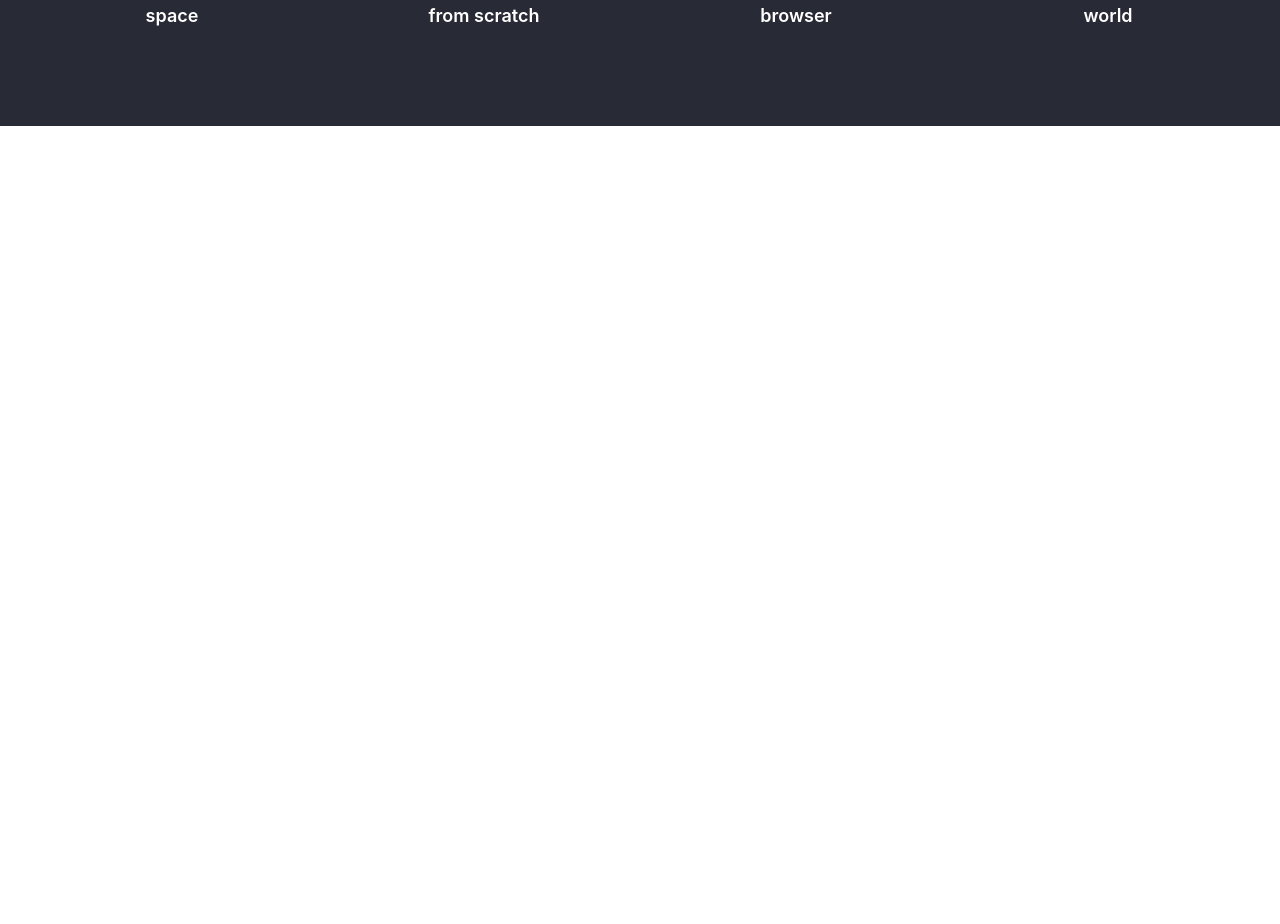
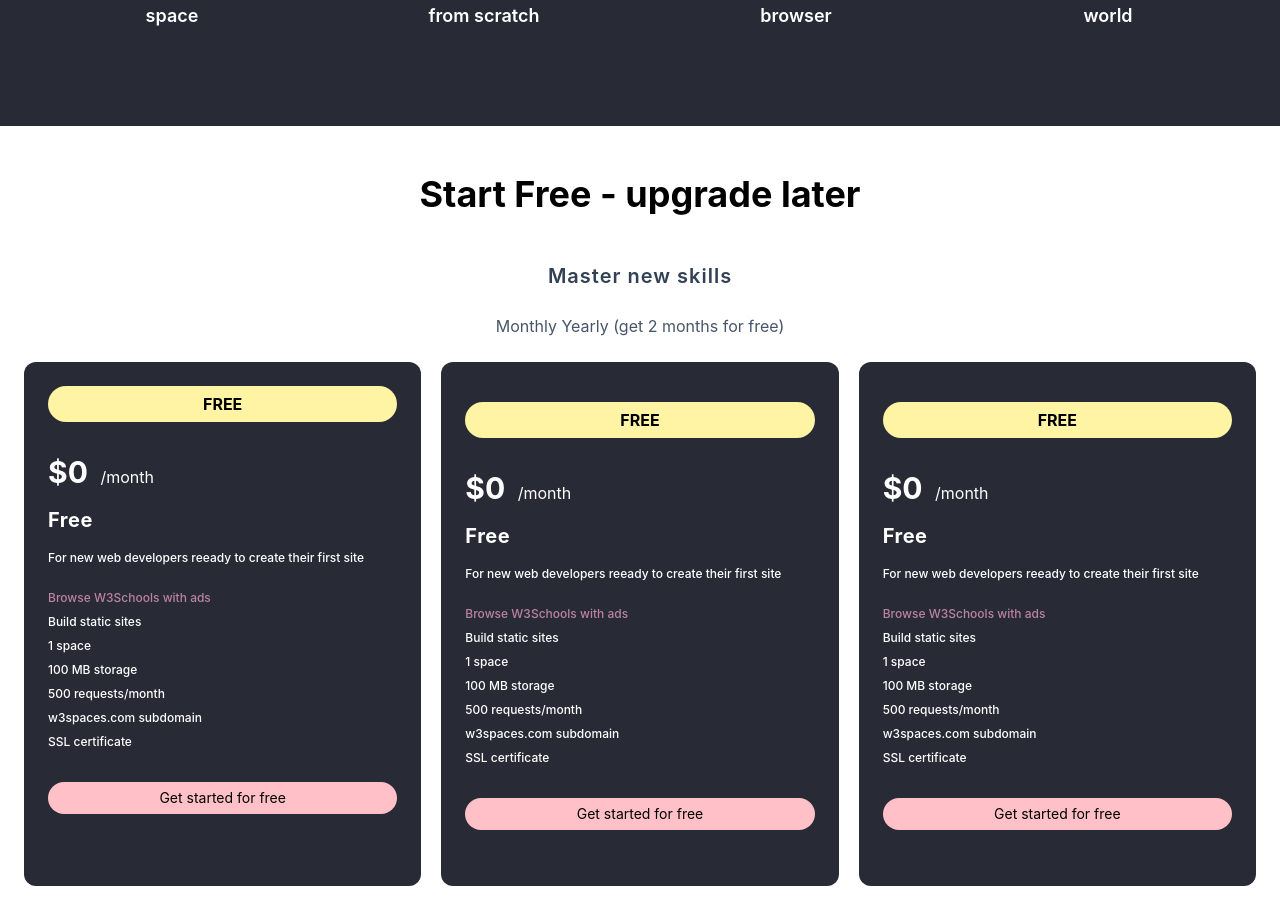
Before and after one commit to rabit1977/Create-W3school-webpage-with-react-and-tailwindcss, a React (Create React App) app: page / in a window 1280 px wide. Shown: the part 1270-2194 px from the top of the page. Before the commit the page ends 1396 px from the top, so only its background shows below. Built offline with nearby package versions, Linux system fonts and the light colour scheme.

Commit message:
added card content

```diff
--- a/src/pages/home.js
+++ b/src/pages/home.js
@@ -118,6 +118,120 @@
           </div>
         </div>
       </div>
+      <div className='py-12 '>
+        <div className='space-y-6 text-center'>
+          <h1 className='text-4xl pb-6 font-bold'>
+            Start Free - upgrade later
+          </h1>
+          <h3 className='text-xl tracking-wider font-semibold text-slate-700'>
+            Master new skills
+          </h3>
+          <h2 className='text-slate-600'>
+            Monthly <span>Yearly (get 2 months for free)</span>
+          </h2>
+        </div>
+        <div className='grid grid-cols-1 md:grid-cols-3 mt-6 gap-5 mx-6'>
+          <div className='p-6 bg-[#282a35] text-white rounded-xl'>
+            <div className=''>
+              <button className='px-10 w-full py-1.5  text-black font-bold mb-8 bg-[#fff4a3] rounded-full'>
+                FREE
+              </button>
+              <div className='space-y-4'>
+                <p>
+                  <span className='text-3xl font-bold mr-2'>$0</span>{' '}
+                  <span> /month</span>
+                </p>
+                <p className='text-xl font-bold tracking-wide'>Free</p>
+                <p className='text-xs font-medium'>
+                  For new web developers reeady to create their first site
+                </p>
+              </div>
+              <div className='space-y-2 mt-6 text-xs font-medium'>
+                <p>
+                  <span className='text-pink-300/70'>
+                    Browse W3Schools with ads
+                  </span>
+                </p>
+                <p>Build static sites</p>
+                <p>1 space</p>
+                <p>100 MB storage</p>
+                <p>500 requests/month</p>
+                <p>w3spaces.com subdomain</p>
+                <p>SSL certificate</p>
+              </div>
+              <button className='px-10 mt-8 py-1.5 text-black font-normal  bg-[#ffc0c7] rounded-full w-full text-sm'>
+                Get started for free
+              </button>
+            </div>
+          </div>
+          <div className='p-6 bg-[#282a35] text-white rounded-xl'>
+            <div className=''>
+              <button className='px-10 w-full py-1.5 mt-4 text-black font-bold mb-8 bg-[#fff4a3] rounded-full'>
+                FREE
+              </button>
+              <div className='space-y-4'>
+                <p>
+                  <span className='text-3xl font-bold mr-2'>$0</span>{' '}
+                  <span> /month</span>
+                </p>
+                <p className='text-xl font-bold tracking-wide'>Free</p>
+                <p className='text-xs font-medium'>
+                  For new web developers reeady to create their first site
+                </p>
+              </div>
+              <div className='space-y-2 mt-6 text-xs font-medium'>
+                <p>
+                  <span className='text-pink-300/70'>
+                    Browse W3Schools with ads
+                  </span>
+                </p>
+                <p>Build static sites</p>
+                <p>1 space</p>
+                <p>100 MB storage</p>
+                <p>500 requests/month</p>
+                <p>w3spaces.com subdomain</p>
+                <p>SSL certificate</p>
+              </div>
+              <button className='px-10 mt-8 py-1.5 text-black font-normal mb-8 bg-[#ffc0c7] rounded-full w-full text-sm'>
+                Get started for free
+              </button>
+            </div>
+          </div>
+          <div className='p-6 bg-[#282a35] text-white rounded-xl'>
+            <div className=''>
+              <button className='px-10 w-full py-1.5 mt-4 text-black font-bold mb-8 bg-[#fff4a3] rounded-full'>
+                FREE
+              </button>
+              <div className='space-y-4'>
+                <p>
+                  <span className='text-3xl font-bold mr-2'>$0</span>{' '}
+                  <span> /month</span>
+                </p>
+                <p className='text-xl font-bold tracking-wide'>Free</p>
+                <p className='text-xs font-medium'>
+                  For new web developers reeady to create their first site
+                </p>
+              </div>
+              <div className='space-y-2 mt-6 text-xs font-medium'>
+                <p>
+                  <span className='text-pink-300/70'>
+                    Browse W3Schools with ads
+                  </span>
+                </p>
+                <p>Build static sites</p>
+                <p>1 space</p>
+                <p>100 MB storage</p>
+                <p>500 requests/month</p>
+                <p>w3spaces.com subdomain</p>
+                <p>SSL certificate</p>
+              </div>
+              <button className='px-10 mt-8 py-1.5 text-black font-normal mb-8 bg-[#ffc0c7] rounded-full w-full text-sm'>
+                Get started for free
+              </button>
+            </div>
+          </div>
+        </div>
+      </div>
     </div>
   );
 }
```
